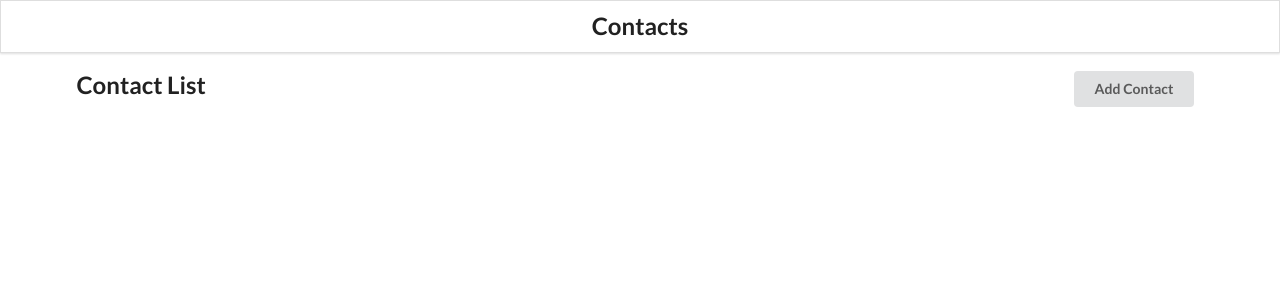
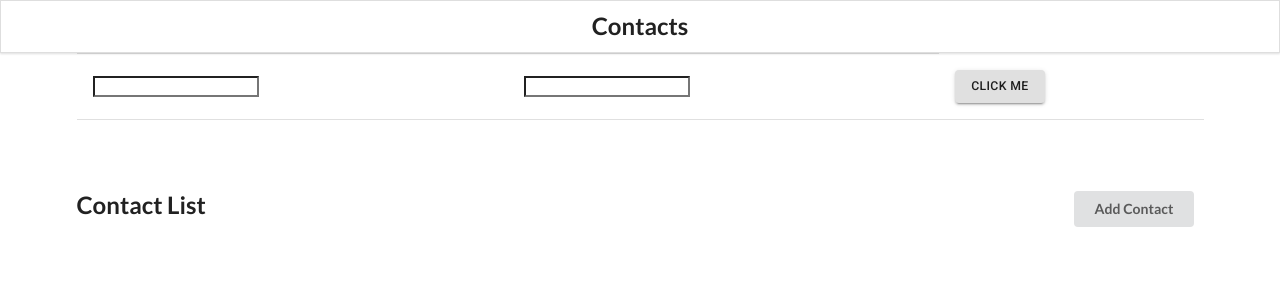
Before and after one commit to samofoke/Software_Engineering, a React (Create React App) app in the folder training-app/: page / in a window 1280 px wide. Shown: the top 300 px of the page. Built offline with nearby package versions, Linux system fonts and the light colour scheme.

Commit message:
doing basic tables

```diff
--- a/training-app/package.json
+++ b/training-app/package.json
@@ -3,6 +3,7 @@
   "version": "0.1.0",
   "private": true,
   "dependencies": {
+    "@material-ui/core": "^4.12.3",
     "@testing-library/jest-dom": "^5.12.0",
     "@testing-library/react": "^11.2.7",
     "@testing-library/user-event": "^12.8.3",
--- a/training-app/public/index.html
+++ b/training-app/public/index.html
@@ -15,6 +15,8 @@
       user's mobile device or desktop. See https://developers.google.com/web/fundamentals/web-app-manifest/
     -->
     <link rel="stylesheet" href="https://cdnjs.cloudflare.com/ajax/libs/semantic-ui/2.4.1/semantic.min.css" integrity="sha512-8bHTC73gkZ7rZ7vpqUQThUDhqcNFyYi2xgDgPDHc+GXVGHXq+xPjynxIopALmOPqzo9JZj0k6OqqewdGO3EsrQ==" crossorigin="anonymous" referrerpolicy="no-referrer" />
+    <link rel="stylesheet" href="https://fonts.googleapis.com/icon?family=Material+Icons" />
+    <link rel="stylesheet" href="https://fonts.googleapis.com/css?family=Roboto:300,400,500,700&display=swap" />
     <!--
       Notice the use of %PUBLIC_URL% in the tags above.
       It will be replaced with the URL of the `public` folder during the build.
--- a/training-app/src/App.js
+++ b/training-app/src/App.js
@@ -7,6 +7,7 @@ import './App.css';
 import Header from "./components/head/head-section";
 import AddContact from "./components/add/add-contact";
 import ContactedList from "./components/list/contact-list";
+import AddTable from './components/addTable/addTable';
 
 //in this case we give a props
 //name and pass pass the required props
@@ -49,6 +50,7 @@ function App() {
     <div className="ui container">
       <Router>
         <Header />
+        <AddTable/>
         <Switch>
           <Route
             path="/"
@@ -69,6 +71,14 @@ function App() {
                 addContactHandler={addContactHandler} />
             )}
           />
+          {/* <Route
+            path="table"
+            render={(props) => (
+              <AddTable
+                {...props}
+              />
+            )}
+          /> */}
         </Switch>
       </Router>
     </div>
--- /dev/null
+++ b/training-app/src/components/addTable/addTable.js
@@ -0,0 +1,94 @@
+import React, {useState} from 'react';
+import Table from '@material-ui/core/Table';
+import TableHead from '@material-ui/core/TableHead';
+import TableBody from '@material-ui/core/TableBody';
+import TableCell from '@material-ui/core/TableCell';
+import TableRow from '@material-ui/core/TableRow';
+import Button from '@material-ui/core/Button';
+
+
+function AddTable () {
+    const[rowCount, setRow] = useState("");
+    const[colCount, setCol] = useState("");
+
+    //now we set the State for x and y array.
+    const[rowArray, setRowArray] = useState([]);
+    const[colArray, setColArray] = useState([]);
+
+    const[showTable, setTable] = useState(false);
+
+    const CreateTable = async () => {
+        setTable(false);
+        rowArray.length = 0;
+        colArray.length = 0;
+
+        for (let i = 1; i <= rowCount; i++) {
+            rowArray.push(i);
+        };
+        setRowArray(rowArray);
+
+        for (let i = 1; i <= colCount; i++) {
+            colArray.push(i);
+        };
+        setColArray(colArray);
+
+        setTable(true);
+
+    };
+
+    return(
+        <>
+            <Table>
+                <TableHead>
+                    <TableRow>
+                        <TableCell>first</TableCell>
+                        <TableCell>second</TableCell>
+                    </TableRow>
+                </TableHead>
+                <TableBody>
+                    <TableRow>
+                        <TableCell component="th" scope="row">
+                            <input
+                                type="text"
+                                id="xl"
+                                value={rowCount}
+                                onChange={(e) => setRow(e.target.value)}
+                            />
+                        </TableCell>
+                        <TableCell component="th" scope="row">
+                            <input
+                                type="text"
+                                id="xl"
+                                value={colCount}
+                                onChange={(e) => setCol(e.target.value)}
+                            />
+                        </TableCell>
+                        <TableCell>
+                            <Button variant="contained" color="red" onClick={CreateTable} >
+                                click me
+                            </Button>
+                        </TableCell>
+                    </TableRow>
+                </TableBody>
+            </Table>
+            {showTable ? (
+                <Table>
+                    <TableBody>
+                        {rowArray.map((r, i) => (
+                            <TableRow key={i} >
+                                {colArray.map((c, i) => (
+                                    <TableCell key={i} >
+                                        R {r} - C {c}
+                                    </TableCell>
+                                ))}
+                            </TableRow>
+                        ))}
+                    </TableBody>
+                </Table>
+            ) : null}
+        </>
+    )
+
+}
+
+export default AddTable;
```
Also changed, not shown: 1 other file (tests, documents, lock files or other folders).
